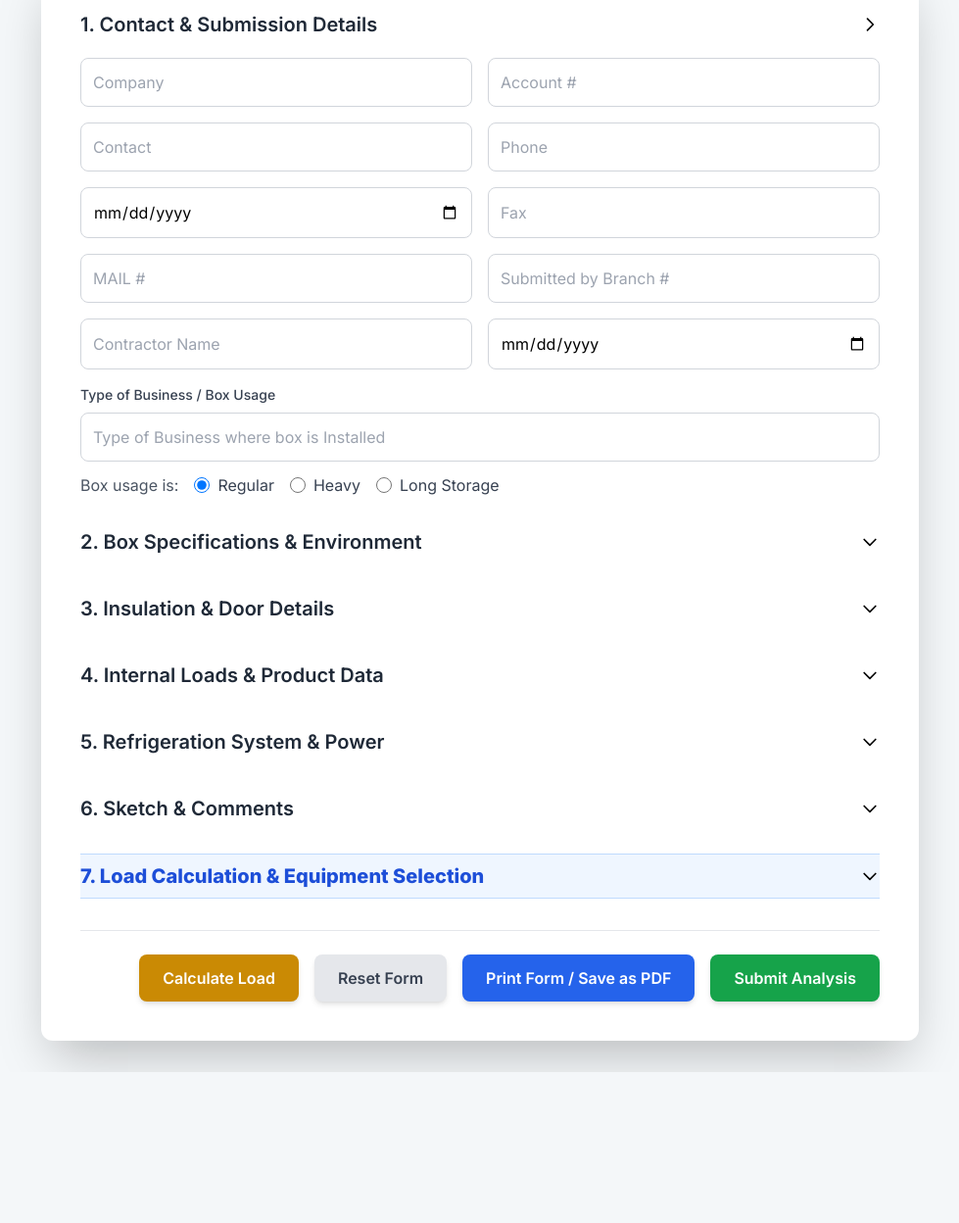
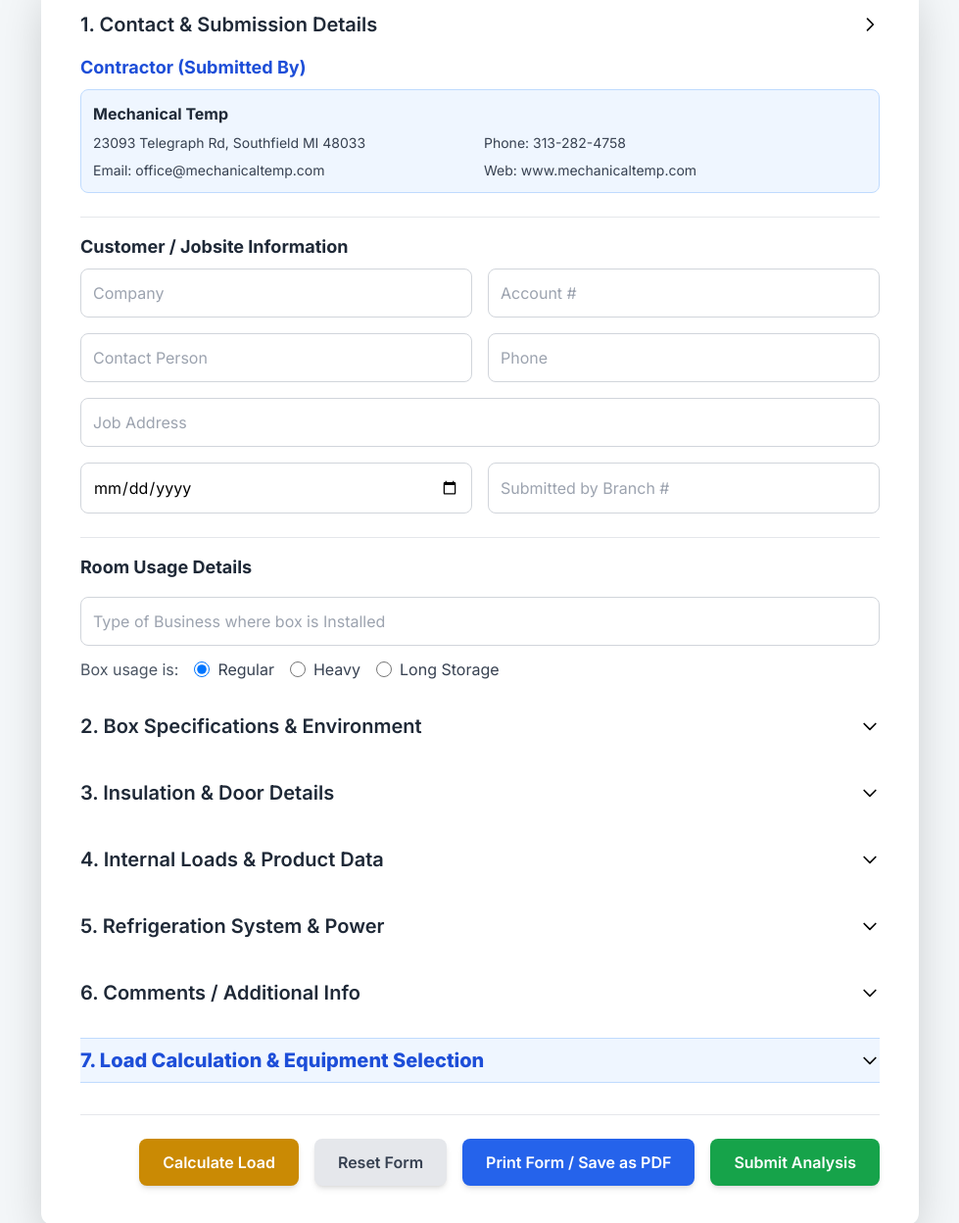
Before and after one commit to servicecoinrwb/Refrigerated-Room-Analysis-Tool, a plain HTML site: page index.html in a window 1280 px wide. Shown: the part 165-1413 px from the top of the page at 98% size, without its empty margins (150-1129 px from the left). Before the commit the page ends 1259 px from the top, so only its background shows below. Drawn offline with nearby package versions, Linux system fonts and the light colour scheme.

Commit message:
Update index.html

```diff
--- a/index.html
+++ b/index.html
@@ -285,6 +285,9 @@
                             el.addEventListener('change', calculateLoad);
                         }
                     });
+
+                    // Run initial calculation after DOM load to populate Section 7 with default values
+                    calculateLoad();
                 });
             </script>
 
@@ -293,7 +296,7 @@
 
 
             <!-- ------------------------------------------------------------------- -->
-            <!-- SECTION 1: Company & Contact Information -->
+            <!-- SECTION 1: Contact & Submission Details -->
             <!-- ------------------------------------------------------------------- -->
             <div class="print-section mb-6">
                 <div class="collapse-header flex justify-between items-center py-2" onclick="toggleCollapse('contactSection')">
@@ -302,21 +305,30 @@
                 </div>
 
                 <div id="contactSection" class="collapse-content open">
-                    <div class="grid grid-cols-1 md:grid-cols-2 gap-4 mt-3">
+                    <!-- Hardcoded Contractor Details -->
+                    <h3 class="text-lg font-bold text-blue-700 mb-2 mt-2">Contractor (Submitted By)</h3>
+                    <div class="grid grid-cols-1 md:grid-cols-2 gap-2 p-3 border border-blue-200 rounded-lg bg-blue-50">
+                        <div class="font-bold text-gray-800 col-span-2">Mechanical Temp</div>
+                        <div class="text-sm text-gray-700">23093 Telegraph Rd, Southfield MI 48033</div>
+                        <div class="text-sm text-gray-700">Phone: 313-282-4758</div>
+                        <div class="text-sm text-gray-700">Email: office@mechanicaltemp.com</div>
+                        <div class="text-sm text-gray-700">Web: www.mechanicaltemp.com</div>
+                    </div>
+
+                    <!-- Customer Input Fields -->
+                    <h3 class="text-lg font-bold text-gray-800 mb-2 mt-6 border-t pt-4">Customer / Jobsite Information</h3>
+                    <div class="grid grid-cols-1 md:grid-cols-2 gap-4">
                         <input type="text" placeholder="Company" class="p-3 border border-gray-300 rounded-lg focus:ring-blue-500 focus:border-blue-500" required>
                         <input type="text" placeholder="Account #" class="p-3 border border-gray-300 rounded-lg">
-                        <input type="text" placeholder="Contact" class="p-3 border border-gray-300 rounded-lg" required>
+                        <input type="text" placeholder="Contact Person" class="p-3 border border-gray-300 rounded-lg" required>
                         <input type="tel" placeholder="Phone" class="p-3 border border-gray-300 rounded-lg">
-                        <input type="date" placeholder="Date" class="p-3 border border-gray-300 rounded-lg" required>
-                        <input type="tel" placeholder="Fax" class="p-3 border border-gray-300 rounded-lg">
-                        <input type="text" placeholder="MAIL #" class="p-3 border border-gray-300 rounded-lg">
+                        <input type="text" placeholder="Job Address" class="p-3 border border-gray-300 rounded-lg col-span-2" required>
+                        <input type="date" placeholder="Date Submitted" class="p-3 border border-gray-300 rounded-lg" required>
                         <input type="text" placeholder="Submitted by Branch #" class="p-3 border border-gray-300 rounded-lg">
-                        <input type="text" placeholder="Contractor Name" class="p-3 border border-gray-300 rounded-lg col-span-2 md:col-span-1" required>
-                        <input type="date" placeholder="Review Date" class="p-3 border border-gray-300 rounded-lg col-span-2 md:col-span-1" required>
                     </div>
 
+                    <h3 class="text-lg font-bold text-gray-800 mb-2 mt-6 border-t pt-4">Room Usage Details</h3>
                     <div class="mt-4">
-                        <label class="block text-sm font-medium text-gray-700 mb-2">Type of Business / Box Usage</label>
                         <input type="text" placeholder="Type of Business where box is Installed" class="p-3 border border-gray-300 rounded-lg w-full mb-3" required>
                         <div class="flex flex-wrap gap-4">
                             <span class="text-gray-600">Box usage is:</span>
@@ -417,7 +429,7 @@
             <!-- ------------------------------------------------------------------- -->
             <!-- SECTION 3: Insulation & Doors -->
             <!-- ------------------------------------------------------------------- -->
-            <div class="print-section mb-6">
+            <div class="page-break print-section mb-6">
                 <div class="collapse-header flex justify-between items-center py-2" onclick="toggleCollapse('insulationSection')">
                     <h2 class="text-xl font-semibold text-gray-800">3. Insulation & Door Details</h2>
                     <svg id="arrow-insulationSection" class="w-5 h-5 transition-transform rotate-90" fill="none" stroke="currentColor" viewBox="0 0 24 24" xmlns="http://www.w3.org/2000/svg"><path stroke-linecap="round" stroke-linejoin="round" stroke-width="2" d="M9 5l7 7-7 7"></path></svg>
@@ -676,28 +688,24 @@
             </div>
 
             <!-- ------------------------------------------------------------------- -->
-            <!-- SECTION 6: Sketch & Comments -->
+            <!-- SECTION 6: Comments -->
             <!-- ------------------------------------------------------------------- -->
             <div class="print-section mb-6">
                 <div class="collapse-header flex justify-between items-center py-2" onclick="toggleCollapse('commentsSection')">
-                    <h2 class="text-xl font-semibold text-gray-800">6. Sketch & Comments</h2>
+                    <h2 class="text-xl font-semibold text-gray-800">6. Comments / Additional Info</h2>
                     <svg id="arrow-commentsSection" class="w-5 h-5 transition-transform rotate-90" fill="none" stroke="currentColor" viewBox="0 0 24 24" xmlns="http://www.w3.org/2000/svg"><path stroke-linecap="round" stroke-linejoin="round" stroke-width="2" d="M9 5l7 7-7 7"></path></svg>
                 </div>
 
                 <div id="commentsSection" class="collapse-content">
-                    <div class="mt-3">
-                        <label class="block text-sm font-medium text-gray-700 mb-2">Sketch Box / Irregular Shape Dimensions (Describe or reference sketch):</label>
-                        <textarea placeholder="e.g., Sketch is included separately or Describe Irregular dimensions here." class="p-3 border border-gray-300 rounded-lg w-full h-32"></textarea>
-                    </div>
                     <div class="mt-4">
                         <label class="block text-sm font-medium text-gray-700 mb-2">Comments / Additional Info:</label>
-                        <textarea placeholder="Leave no blank lines. Enter '0' as needed or 'N/A' for questions that do not apply to this project." class="p-3 border border-gray-300 rounded-lg w-full h-32"></textarea>
+                        <textarea placeholder="Include any details about irregular shapes, door locations, or special requirements here. Enter '0' or 'N/A' for non-applicable questions." class="p-3 border border-gray-300 rounded-lg w-full h-32"></textarea>
                     </div>
                 </div>
             </div>
 
             <!-- ------------------------------------------------------------------- -->
-            <!-- NEW SECTION 7: Load Calculation & Equipment Selection -->
+            <!-- SECTION 7: Load Calculation & Equipment Selection -->
             <!-- ------------------------------------------------------------------- -->
             <div class="print-section mb-6">
                 <div class="collapse-header flex justify-between items-center py-2 bg-blue-50 border-y border-blue-200" onclick="toggleCollapse('calculationSection')">
```
